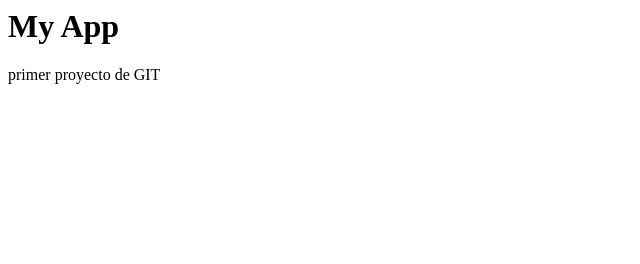
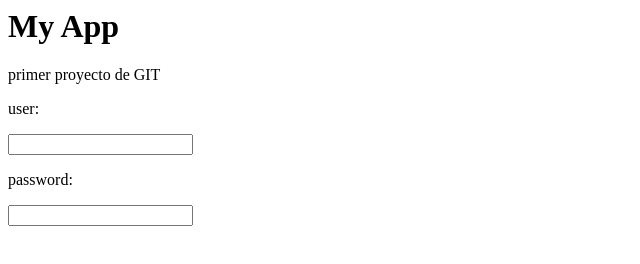
Before and after one commit to thevenom1215/myappsample, a plain HTML site: page index.html in a window 1280 px wide. Shown: the whole page, without its empty margins (0-640 px from the left). Drawn offline with Linux system fonts and the light colour scheme.

Commit message:
login feature and 2nd directory

```diff
--- /dev/null
+++ b/directory 2/app2.js
@@ -0,0 +1 @@
+console.log(123);
--- a/index.html
+++ b/index.html
@@ -5,5 +5,13 @@
 	<body>
 		<h1>My App</h1>
 		<p>primer proyecto de GIT</p>
+		<div>
+		<p>user:</p>
+		<input type ="text"/>
+		</div>
+		<div>
+		<p>password:</p>
+		<input type ="text"/>
+		</div>
 	</body>
 </html>
```
Also changed, not shown: login.html (added, +2 -0 lines), log.txt (added).
